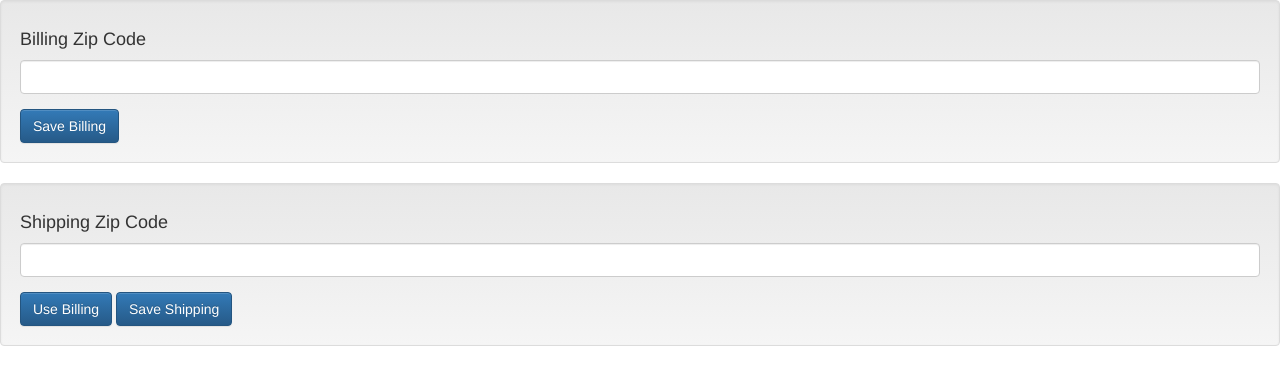
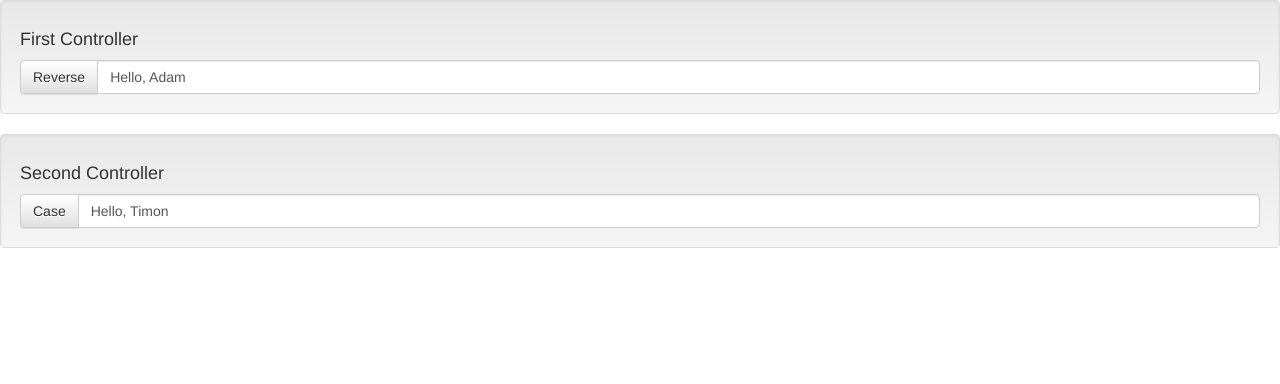
Before and after one commit to dinhtienthuan/angularjs-demo, a website: page controllers.html in a window 1280 px wide. Drawn offline with nearby package versions, Linux system fonts and the light colour scheme.

Commit message:
Using Multiple Controllers

```diff
--- a/controllers.html
+++ b/controllers.html
@@ -6,53 +6,41 @@
   <link rel="stylesheet" type="text/css" href="bower_components/bootstrap/dist/css/bootstrap-theme.css">
 </head>
 <body>
-  <div class="well" ng-controller="simpleCtrl">
-    <h4>Billing Zip Code</h4>
-    <div class="form-group">
-      <input type="text" class="form-control" ng-model="zip">
+  <div class="well" ng-controller="firstCtrl">
+    <h4>First Controller</h4>
+    <div class="input-group">
+      <span class="input-group-btn">
+        <button type="button" class="btn btn-default" ng-click="reverseText()">Reverse</button>
+      </span>
+      <input type="text" class="form-control" ng-model="dataValue">
     </div>
-    <button class="btn btn-primary" ng-click="setAddress('billingZip', zip)">
-      Save Billing
-    </button>
   </div>
-  <div class="well" ng-controller="simpleCtrl">
-    <h4>Shipping Zip Code</h4>
-    <div class="form-group">
-      <input type="text" class="form-control" ng-model="zip">
+
+  <div class="well" ng-controller="secondCtrl">
+    <h4>Second Controller</h4>
+    <div class="input-group">
+      <span class="input-group-btn">
+        <button type="button" class="btn btn-default" ng-click="changeCase()">Case</button>
+      </span>
+      <input type="text" class="form-control" ng-model="dataValue">
     </div>
-    <button class="btn btn-primary" ng-click="copyAddress()">
-      Use Billing
-    </button>
-    <button class="btn btn-primary" ng-click="setAddress('shippingZip', zip)">
-      Save Shipping
-    </button>
   </div>
+
   <script type="text/javascript" src="bower_components/angular/angular.js"></script>
   <script type="text/javascript">
     angular.module("exampleApp", [])
-      .service("ZipCodes", function($rootScope) {
-        return {
-          setZipCode: function(type, zip) {
-            this[type] = zip;
-            $rootScope.$broadcast("zipCodeUpdated", {
-              type: type,
-              zipCode: zip
-            });
-          }
+      .controller("firstCtrl", function($scope) {
+        $scope.dataValue = "Hello, Adam";
+
+        $scope.reverseText = function() {
+          $scope.dataValue = $scope.dataValue.split("").reverse().join("");
         };
       })
-      .controller("simpleCtrl", function($scope, ZipCodes) {
-        $scope.$on("zipCodeUpdated", function(event, args) {
-          $scope[args.type] = args.zipCode;
-        });
+      .controller("secondCtrl", function($scope) {
+        $scope.dataValue = "Hello, Timon";
 
-        $scope.setAddress = function(type, zip) {
-          ZipCodes.setZipCode(type, zip);
-          console.log("Type: " + type + " " + zip);
-        };
-
-        $scope.copyAddress = function() {
-          $scope.zip = $scope.billingZip;
+        $scope.changeCase = function() {
+          $scope.dataValue = $scope.dataValue.toUpperCase();
         };
       });
   </script>
```
